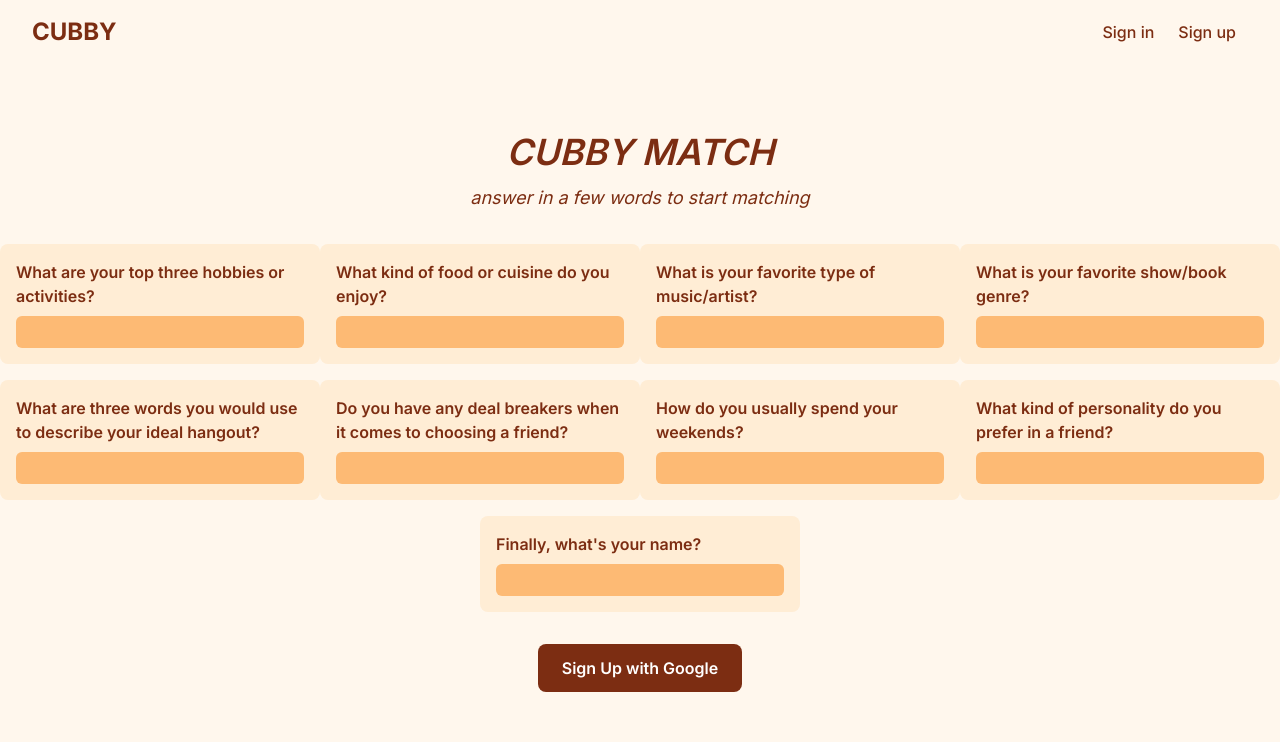
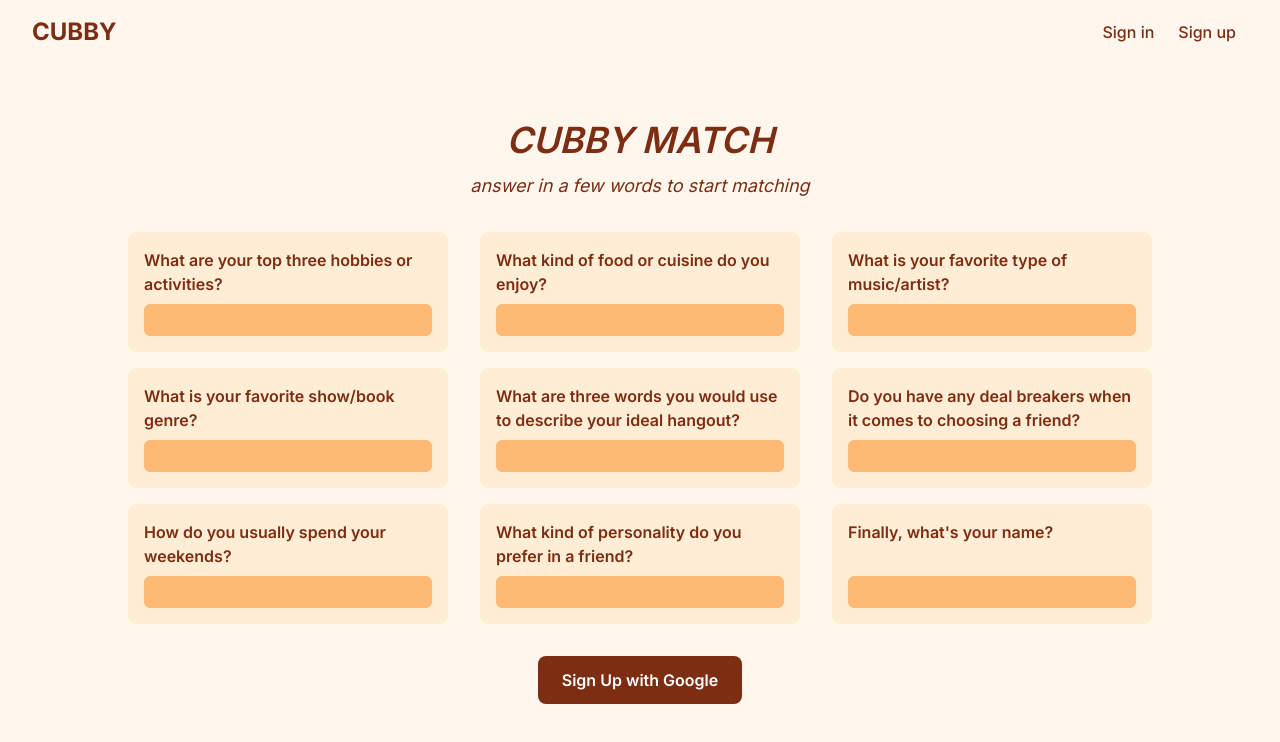
Before and after one commit to NuoWenLei/cs320-cubby, a Next.js app: page /signup in a window 1280 px wide. Shown: the top 742 px of the page. Built offline with nearby package versions, Linux system fonts and the light colour scheme; no server answers.

Commit message:
make other viewports look good too

```diff
--- a/src/pages/profile.tsx
+++ b/src/pages/profile.tsx
@@ -127,13 +127,13 @@ export default function Profile() {
 		<div className="text-center text-lg italic mb-6">
 			update your responses here
 		</div>
-		<div className="w-full flex flex-wrap justify-center mb-6">
+		<div className="w-full flex flex-wrap justify-center mb-6 text-sm md:text-base">
 		{
 				questions.map((question: QuestionWithExamples, i: number) => {
 					return (
 					<div
 					key={i}
-					className="mx-4 my-2 w-1/4 mx-auto font-semibold bg-orange-100 rounded-lg p-4 flex flex-col justify-between">
+					className="mx-4 my-2 w-40 md:w-60 xl:w-1/4 font-semibold bg-orange-100 rounded-lg p-4 flex flex-col justify-between">
 						<label className="mb-2">{question.q}</label>
 						<input type="text" className="w-full rounded-md px-3 py-1 font-normal bg-orange-300 text-orange-900"
 						onChange={(e) => {
@@ -144,7 +144,7 @@ export default function Profile() {
 				})
 			}
 			<div
-				className="mx-4 my-2 w-1/4 mx-auto font-semibold bg-orange-100 rounded-lg p-4 flex flex-col justify-between">
+				className="mx-4 my-2 w-40 md:w-60 xl:w-1/4 font-semibold bg-orange-100 rounded-lg p-4 flex flex-col justify-between">
 				<label className="mb-2">Finally, what&apos;s your name?</label>
 					<input type="text" className="w-full rounded-md px-3 py-1 font-normal bg-orange-300 text-orange-900"
 					onChange={(e) => {
--- a/src/pages/signup.tsx
+++ b/src/pages/signup.tsx
@@ -170,13 +170,13 @@ export default function Signup() {
 			<div className="text-center text-lg italic mb-6">
 				answer in a few words to start matching
 			</div>
-			<div className="w-full flex flex-wrap justify-center mb-6">
+			<div className="w-full flex flex-wrap justify-center mb-6 text-sm md:text-base">
 			{
 					questions.map((question: QuestionWithExamples, i: number) => {
 						return (
 						<div
 						key={i}
-						className="mx-4 my-2 w-1/4 mx-auto font-semibold bg-orange-100 rounded-lg p-4 flex flex-col justify-between">
+						className="mx-4 my-2 w-40 md:w-60 xl:w-1/4  font-semibold bg-orange-100 rounded-lg p-4 flex flex-col justify-between">
 							<label className="mb-2">{question.q}</label>
 							<input type="text" className="w-full rounded-md px-3 py-1 font-normal bg-orange-300 text-orange-900"
 							onChange={(e) => {
@@ -186,7 +186,7 @@ export default function Signup() {
 					})
 				}
 				<div
-					className="mx-4 my-2 w-1/4 mx-auto font-semibold bg-orange-100 rounded-lg p-4 flex flex-col justify-between">
+					className="mx-4 my-2 w-40 md:w-60 xl:w-1/4  font-semibold bg-orange-100 rounded-lg p-4 flex flex-col justify-between">
 					<label className="mb-2">Finally, what&apos;s your name?</label>
 						<input type="text" className="w-full rounded-md px-3 py-1 font-normal bg-orange-300 text-orange-900"
 						onChange={(e) => {
```
